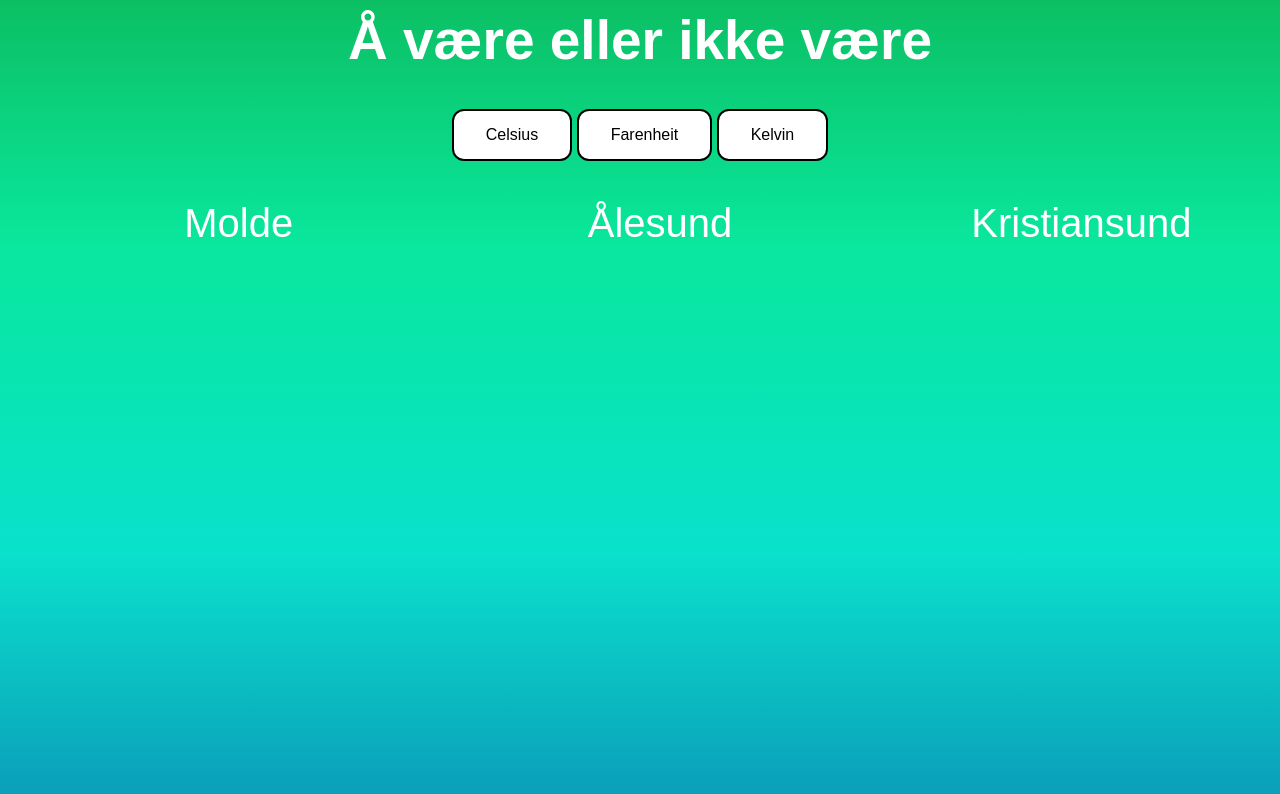
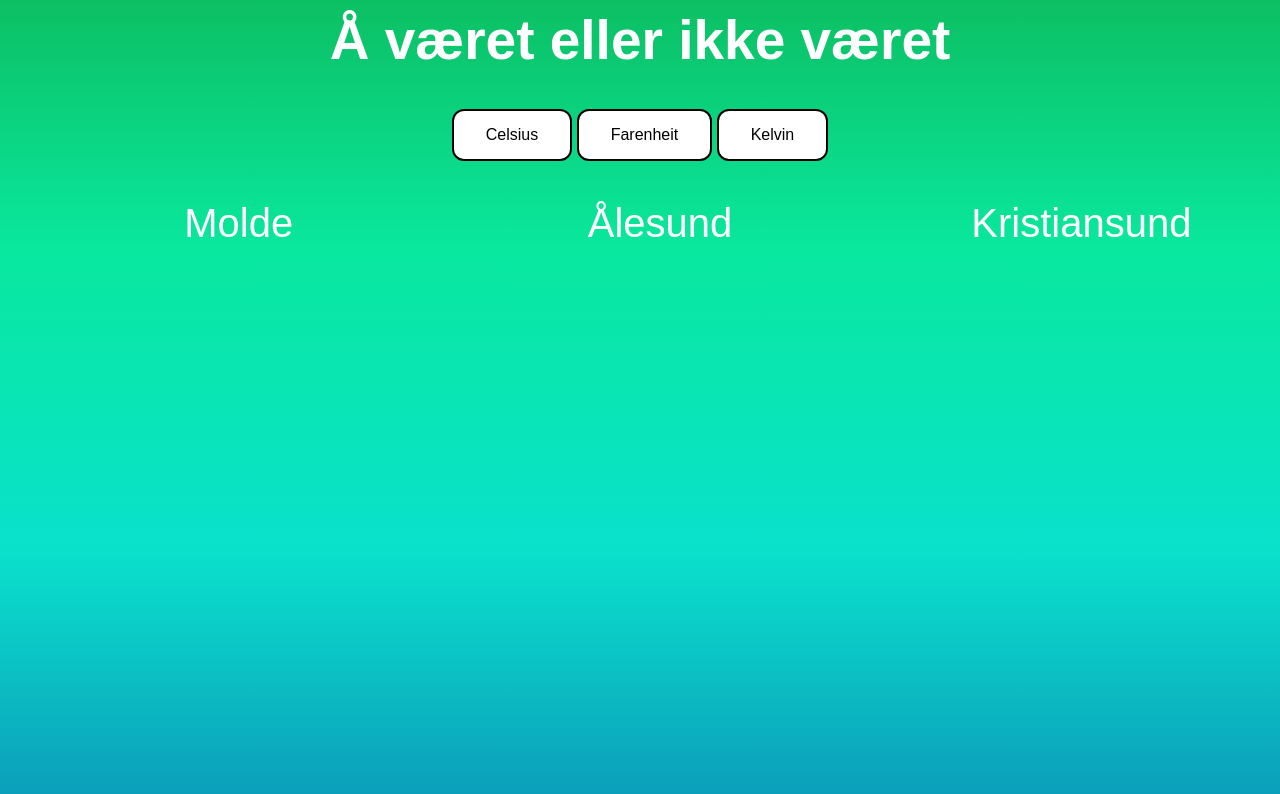
Before and after one commit to xXMemeMachineXx/VaerNettside, a plain HTML site: page index.html in a window 1280 px wide. Drawn offline with Linux system fonts and the light colour scheme; no server answers.

Commit message:
Update index.html

```diff
--- a/index.html
+++ b/index.html
@@ -11,7 +11,7 @@
     </head>
     <body>
 
-            <h1 id = "overskrift">Å være eller ikke være</h1>
+            <h1 id = "overskrift">Å været eller ikke været</h1>
             <button onclick = "change(2)" id = "knappCelsius" type = "button">Celsius</button>
             <button onclick = "change(3)" id = "knappFarenheit" type = "button">Farenheit</button>
             <button onclick = "change(1)" id = "knappKelvin" type = "button">Kelvin</button>
```
